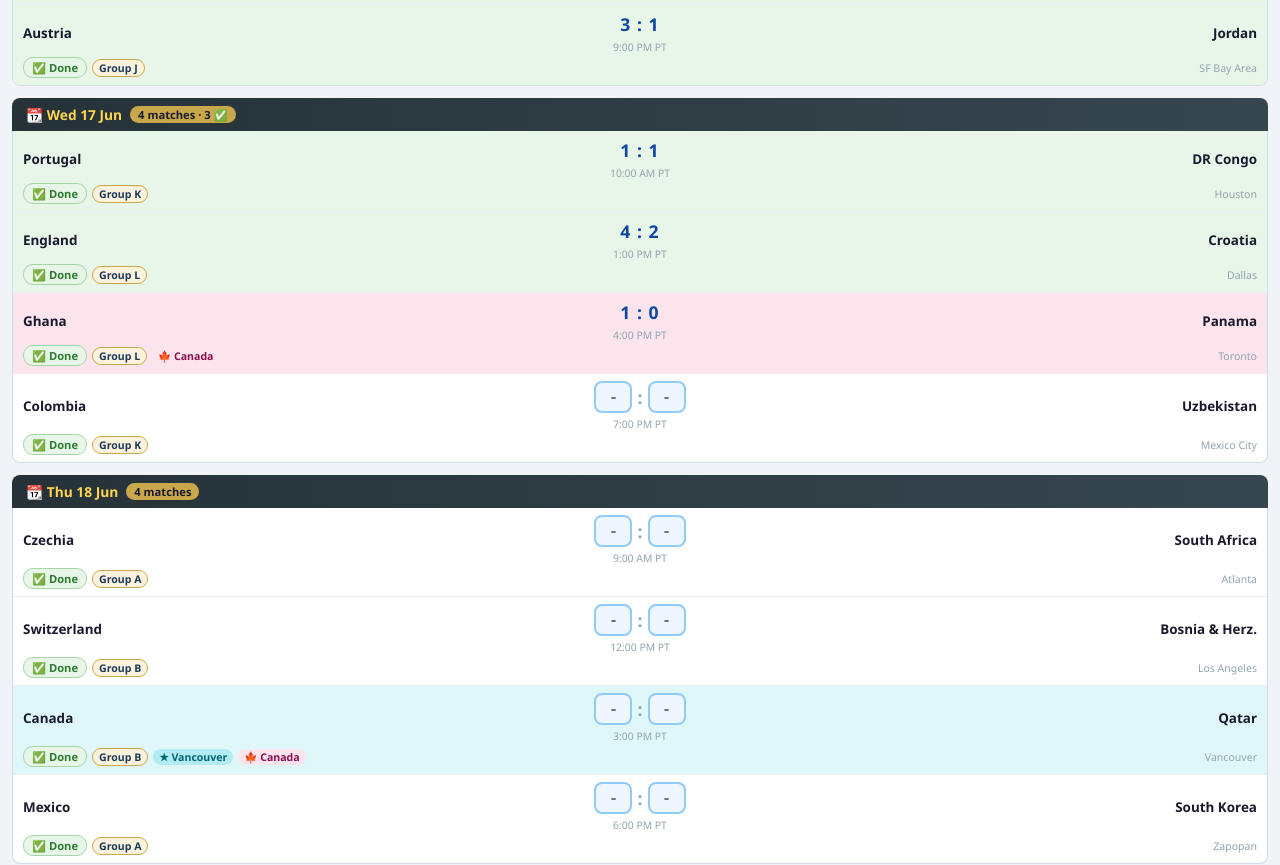
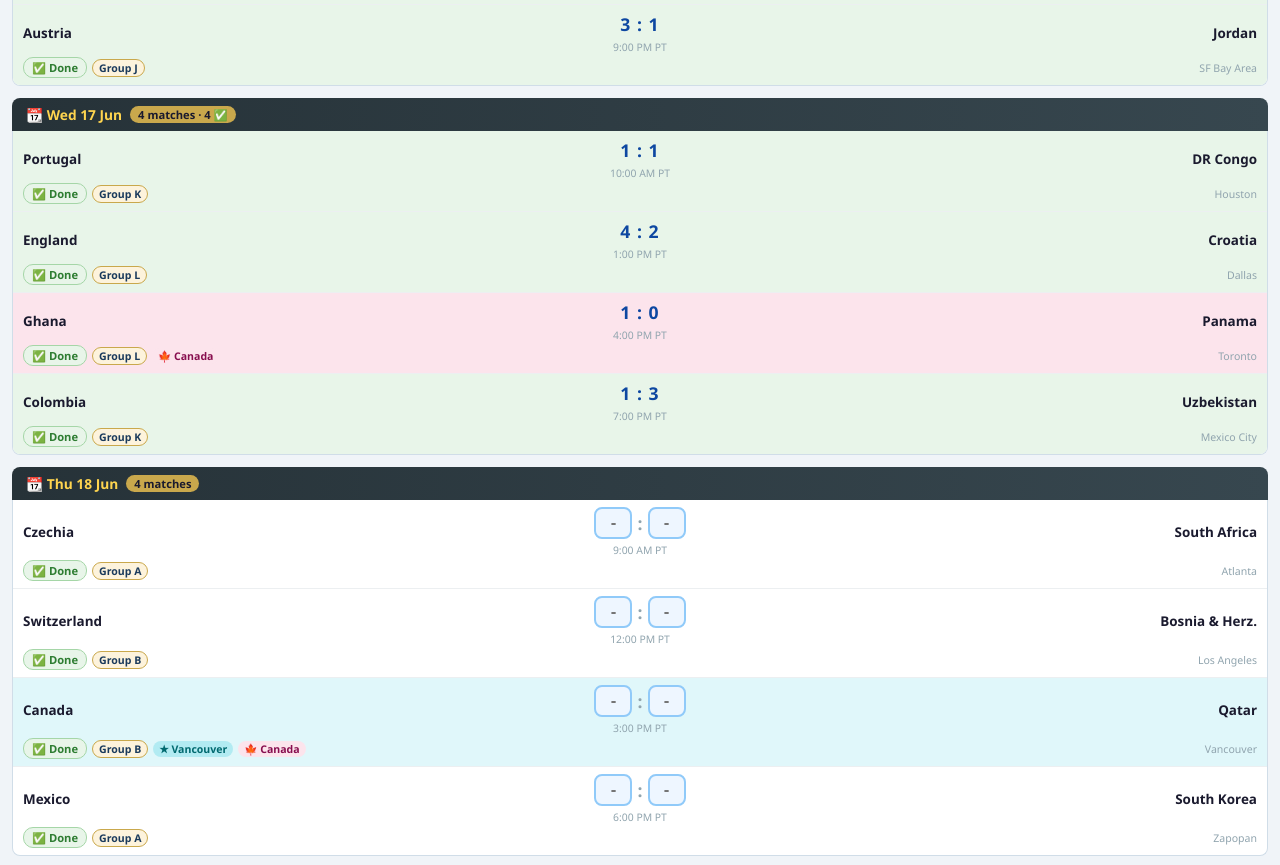
Before and after one commit to Salahalawsy/wc2026, a plain HTML site: page index.html in a window 1280 px wide. Shown: the part 2216-3081 px from the top of the page. Drawn offline with Linux system fonts and the light colour scheme.

```diff
--- a/index.html
+++ b/index.html
@@ -447,7 +447,7 @@
 function saveResults(r){ localStorage.setItem(STORE_KEY, JSON.stringify(r)); }
 
 // ── Auto-clear old cache when version changes ──
-const CURRENT_VER = 'wc2026_v15';
+const CURRENT_VER = 'wc2026_v16';
 if(localStorage.getItem('wc2026_ver') !== CURRENT_VER){
   Object.keys(localStorage).filter(k=>k.startsWith('wc2026')).forEach(k=>localStorage.removeItem(k));
   localStorage.setItem('wc2026_ver', CURRENT_VER);
@@ -456,7 +456,7 @@
 // Pre-load known results
 let results = loadResults();
 function initKnownResults(){
-  const known = { 'A0':[2,0],'A1':[2,1],'B0':[1,1],'D0':[4,1],'B1':[1,1],'C0':[1,1],'C1':[0,1],'D1':[2,0],'E0':[7,1],'F0':[2,2],'E1':[1,0],'F1':[5,1],'H0':[0,0],'G0':[1,1],'H1':[1,1],'G1':[2,2],'I0':[3,1],'I1':[1,4],'J0':[3,0],'J1':[3,1],'K0':[1,1],'L0':[4,2],'L1':[1,0] };
+  const known = { 'A0':[2,0],'A1':[2,1],'B0':[1,1],'D0':[4,1],'B1':[1,1],'C0':[1,1],'C1':[0,1],'D1':[2,0],'E0':[7,1],'F0':[2,2],'E1':[1,0],'F1':[5,1],'H0':[0,0],'G0':[1,1],'H1':[1,1],'G1':[2,2],'I0':[3,1],'I1':[1,4],'J0':[3,0],'J1':[3,1],'K0':[1,1],'L0':[4,2],'L1':[1,0],'K1':[1,3] };
   Object.entries(known).forEach(([id,[g1,g2]])=>{
     if(results[id]===undefined) results[id]=[g1,g2];
   });
@@ -758,7 +758,7 @@
 tickCDs();
 
 // ── AUTO-RELOAD: checks for new version every 3 mins ──
-const APP_VERSION = 'v15';
+const APP_VERSION = 'v16';
 function checkForUpdates(){
   const url = 'https://raw.githubusercontent.com/Salahalawsy/wc2026/main/version.json?nocache='+Date.now();
   fetch(url).then(r=>r.json()).then(data=>{
```
